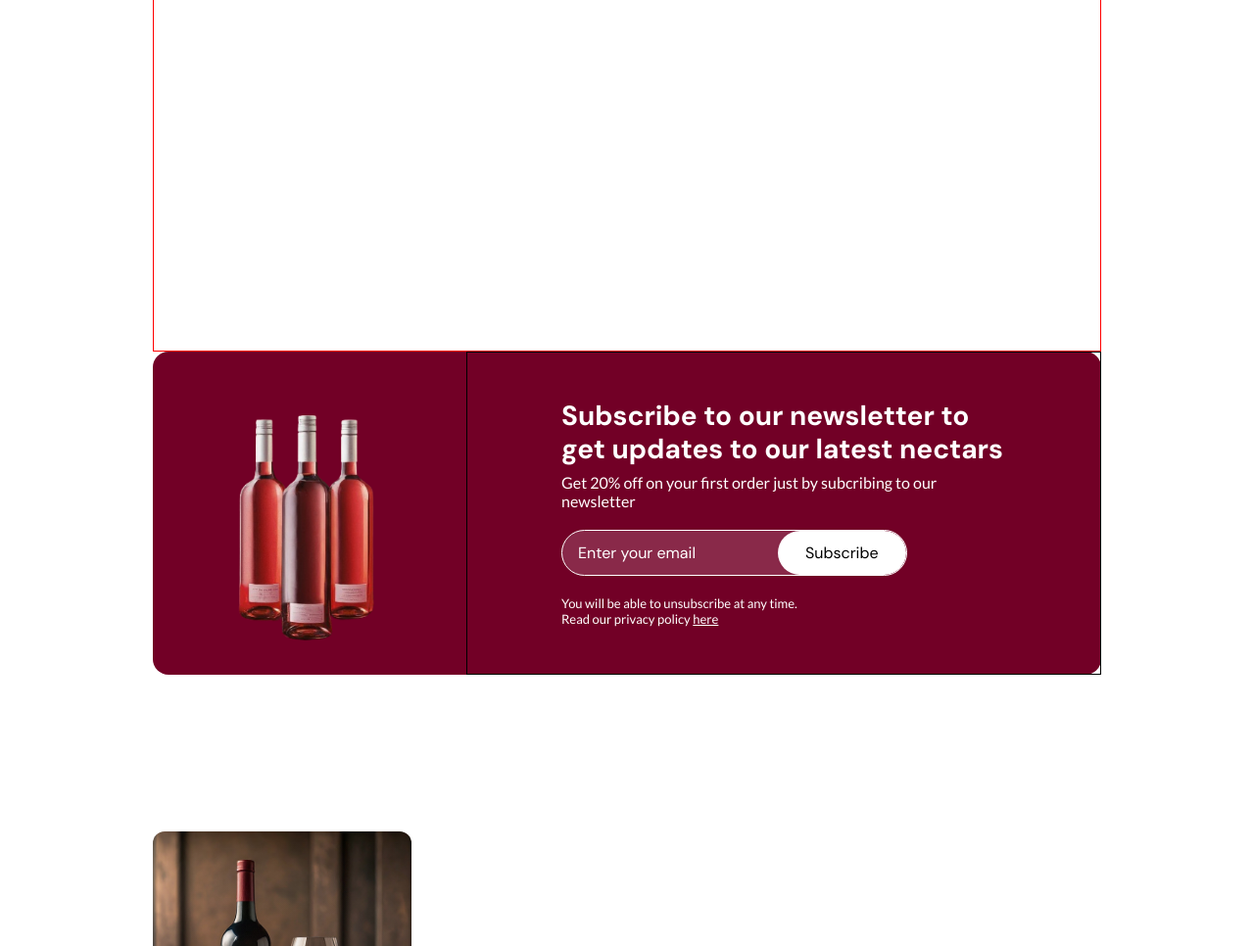
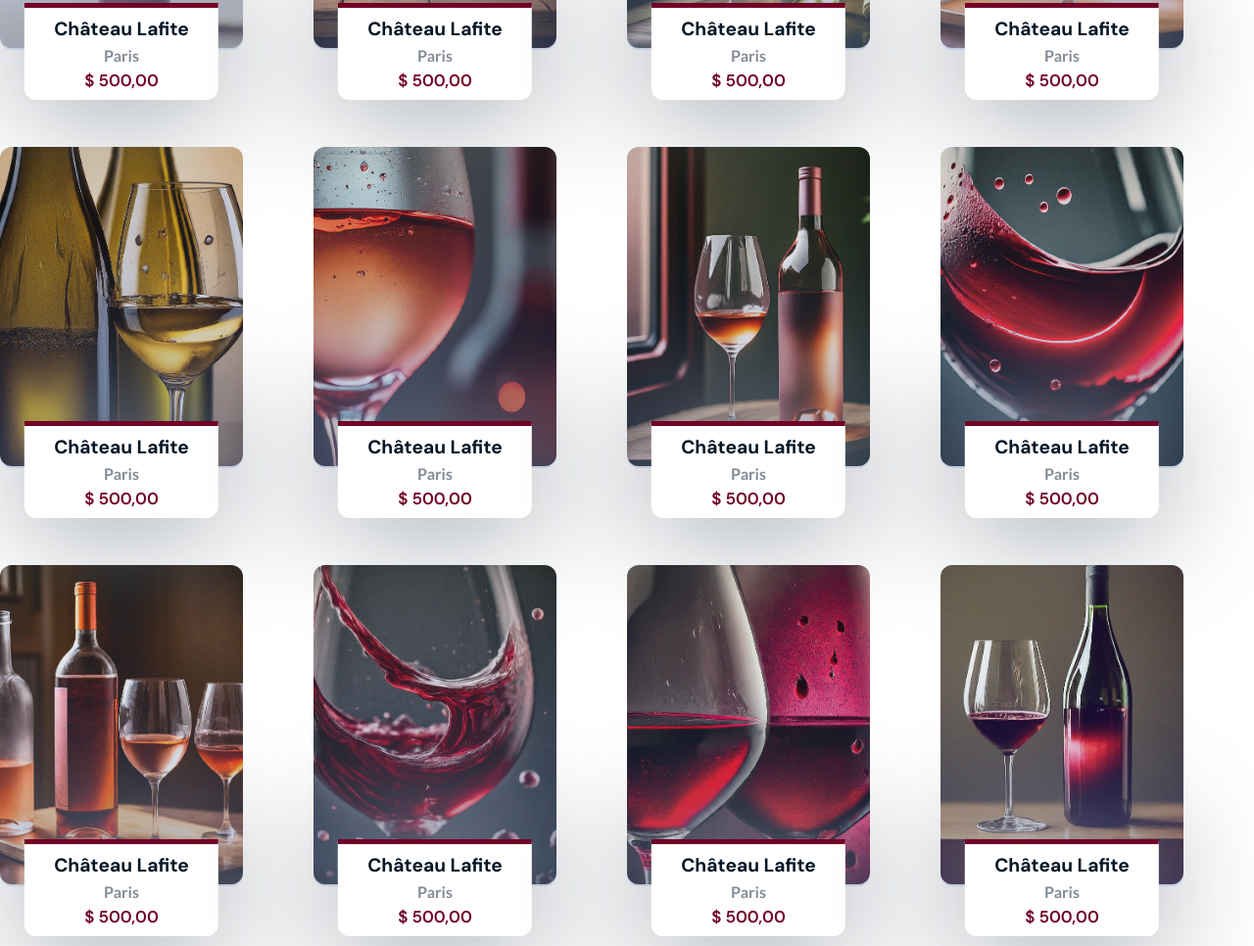
Before and after one commit to gh-johnny/Winery-website, a plain HTML site: page index.html in a window 1280 px wide. Shown: the part 1166-2132 px from the top of the page at 98% size. Drawn offline with Linux system fonts and the light colour scheme.

Commit message:
wine catalog

```diff
--- a/index.html
+++ b/index.html
@@ -84,12 +84,120 @@
             </article>
 
             <section>
+                <figure class="card">
+                    <img src="assets/wine-to-buy-0.jpeg">
+                    <figcaption class="details">
+                        <h4>Château Lafite</h4>
+                        <h5>Paris</h5>
+                        <span>$ 500,00</span>
+                    </figcaption>
+                </figure>
+
+                <figure class="card">
+                    <img src="assets/wine-to-buy-1.jpeg">
+                    <figcaption class="details">
+                        <h4>Château Lafite</h4>
+                        <h5>Paris</h5>
+                        <span>$ 500,00</span>
+                    </figcaption>
+                </figure>
+
+                <figure class="card">
+                    <img src="assets/wine-to-buy-4.jpeg">
+                    <figcaption class="details">
+                        <h4>Château Lafite</h4>
+                        <h5>Paris</h5>
+                        <span>$ 500,00</span>
+                    </figcaption>
+                </figure>
+
+                <figure class="card">
+                    <img src="assets/wine-to-buy-8.jpeg">
+                    <figcaption class="details">
+                        <h4>Château Lafite</h4>
+                        <h5>Paris</h5>
+                        <span>$ 500,00</span>
+                    </figcaption>
+                </figure>
+
+                <figure class="card">
+                    <img src="assets/wine-to-buy-5.jpeg">
+                    <figcaption class="details">
+                        <h4>Château Lafite</h4>
+                        <h5>Paris</h5>
+                        <span>$ 500,00</span>
+                    </figcaption>
+                </figure>
+
+                <figure class="card">
+                    <img src="assets/wine-to-buy-6.jpeg">
+                    <figcaption class="details">
+                        <h4>Château Lafite</h4>
+                        <h5>Paris</h5>
+                        <span>$ 500,00</span>
+                    </figcaption>
+                </figure>
+
+                <figure class="card">
+                    <img src="assets/wine-to-buy-7.jpeg">
+                    <figcaption class="details">
+                        <h4>Château Lafite</h4>
+                        <h5>Paris</h5>
+                        <span>$ 500,00</span>
+                    </figcaption>
+                </figure>
+
+                <figure class="card">
+                    <img src="assets/wine-to-buy-10.jpeg">
+                    <figcaption class="details">
+                        <h4>Château Lafite</h4>
+                        <h5>Paris</h5>
+                        <span>$ 500,00</span>
+                    </figcaption>
+                </figure>
+
+                <figure class="card">
+                    <img src="assets/wine-to-buy-9.jpeg">
+                    <figcaption class="details">
+                        <h4>Château Lafite</h4>
+                        <h5>Paris</h5>
+                        <span>$ 500,00</span>
+                    </figcaption>
+                </figure>
+
+                <figure class="card">
+                    <img src="assets/wine-to-buy-11.jpeg">
+                    <figcaption class="details">
+                        <h4>Château Lafite</h4>
+                        <h5>Paris</h5>
+                        <span>$ 500,00</span>
+                    </figcaption>
+                </figure>
+
+                <figure class="card">
+                    <img src="assets/wine-to-buy-2.jpeg">
+                    <figcaption class="details">
+                        <h4>Château Lafite</h4>
+                        <h5>Paris</h5>
+                        <span>$ 500,00</span>
+                    </figcaption>
+                </figure>
+
+                <figure class="card">
+                    <img src="assets/wine-to-buy-3.jpeg">
+                    <figcaption class="details">
+                        <h4>Château Lafite</h4>
+                        <h5>Paris</h5>
+                        <span>$ 500,00</span>
+                    </figcaption>
+                </figure>
+
             </section>
         </section>
 
         <section id="newsletter" class="newsletter">
             <figure>
-                <img src="assets/three-wines.png" alt="Three bottles of rose wine together"/>
+                <img src="assets/three-wines.png" alt="Three bottles of rose wine together" />
                 <aside></aside>
             </figure>
 
@@ -115,41 +223,6 @@
         <footer id="footer" class="footer">
         </footer>
     </main>
-
-    <div class="card">
-        <img src="assets/wine-to-buy.jpeg">
-        <div class="details">
-            <h1>Château Lafite Rothschild</h1>
-            <h2>França</h2>
-            <span>R$ 5000</span>
-        </div>
-
-        <div class="card">
-            <img src="assets/wine-to-buy-4.jpeg">
-            <div class="details">
-                <h1>Barolo</h1>
-                <h2>Itália</h2>
-                <span>R$ 400</span>
-            </div>
-        </div>
-
-        <div class="card">
-            <img src="assets/wine-to-buy-3.jpeg">
-            <div class="details">
-                <h1>Château Margaux</h1>
-                <h2>França</h2>
-                <span>R$ 450</span>
-            </div>
-        </div>
-
-        <div class="card">
-            <img src="assets/Gemini_Generated_Image.jpeg">
-            <div class="details">
-                <h1>Shiraz</h1>
-                <h2>Austrália</h2>
-                <span>R$ 110</span>
-            </div>
-        </div>
 </body>
 
 </html>
--- a/styles/catalog.css
+++ b/styles/catalog.css
@@ -16,10 +16,12 @@
 }
 
 .catalog {
-    border: 1px solid red;
+    display: flex;
+    flex-direction: column;
+    justify-content: center;
+    row-gap: 5rem;
 
-    /* delete after */
-    height: 100vh;
+    margin-bottom: 10rem;
 }
 
 .catalog article {
@@ -37,9 +39,16 @@
     text-transform: capitalize;
 }
 
-.catalog > article > small {
+.catalog>article>small {
     color: var(--ghost-font);
     font-family: "Lato", sans-serif;
+}
+
+.catalog > section {
+    display: grid;
+    place-content: center;
+    grid-template-columns: repeat(4, 20rem);
+    grid-row-gap: 6rem;
 }
 
 .card {
@@ -47,7 +56,6 @@
     height: fit-content;
 
     position: relative;
-    background-color: var(--bg-color);
     border-radius: 12px;
 }
 
@@ -56,12 +64,11 @@
     position: absolute;
     width: 100%;
     height: 99%;
-    background-image: linear-gradient(to top,  rgba(73, 119, 229, .25), transparent);
+    background-image: linear-gradient(to top, rgba(73, 119, 229, .20), transparent);
     border-radius: 12px;
     z-index: 1;
     top: 0;
     left: 0;
-
 }
 
 .card .details {
@@ -80,7 +87,7 @@
 }
 
 .card img {
-    width: 16.5rem;
+    width: 15.5rem;
     height: 20.375rem;
     object-fit: cover;
     border-radius: 12px;
```
Also changed, not shown: assets/wine-to-buy-0.jpeg (renamed from assets/Gemini_Generated_Image.jpeg), assets/wine-to-buy-1.jpeg (renamed from assets/wine-to-buy.jpeg).
